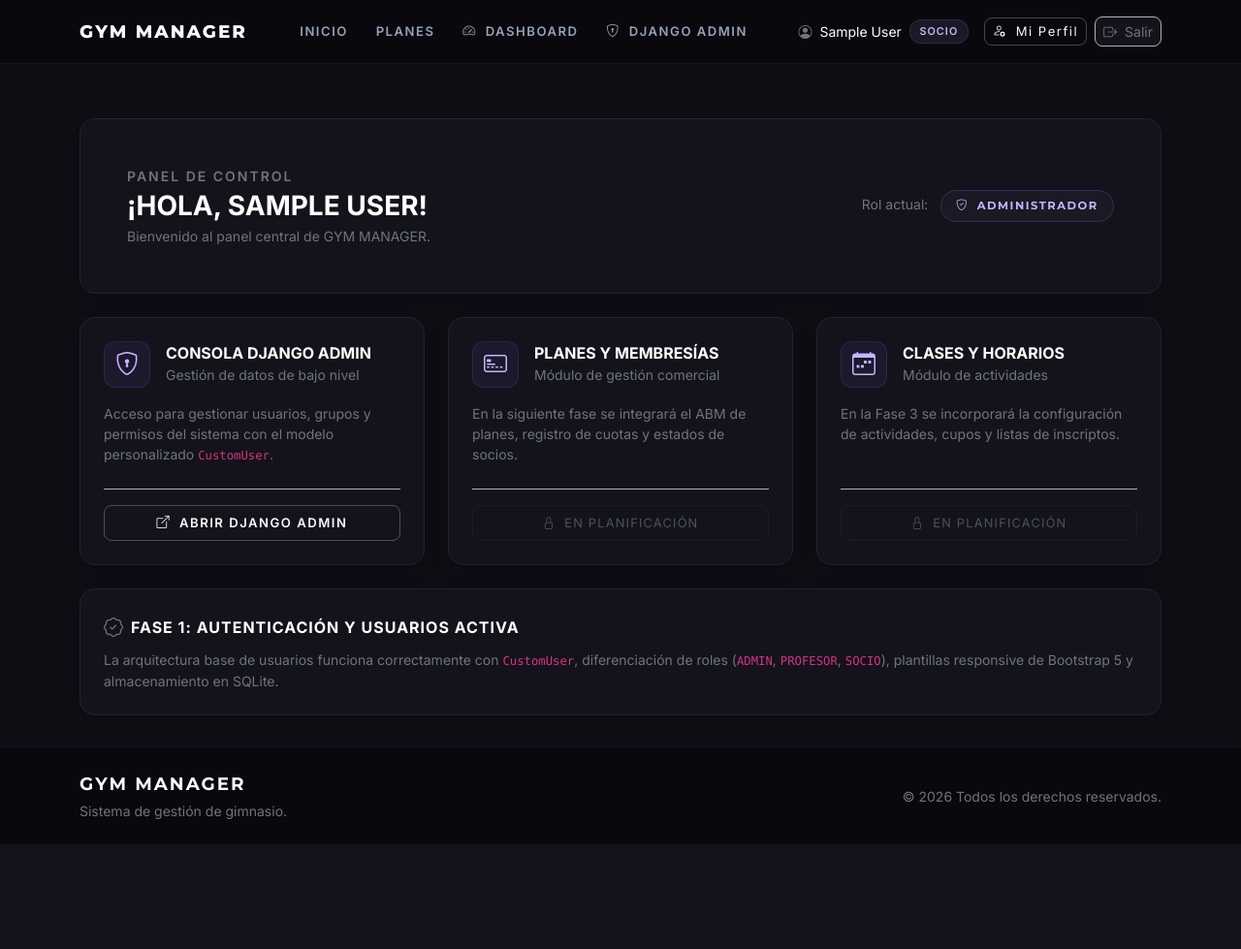
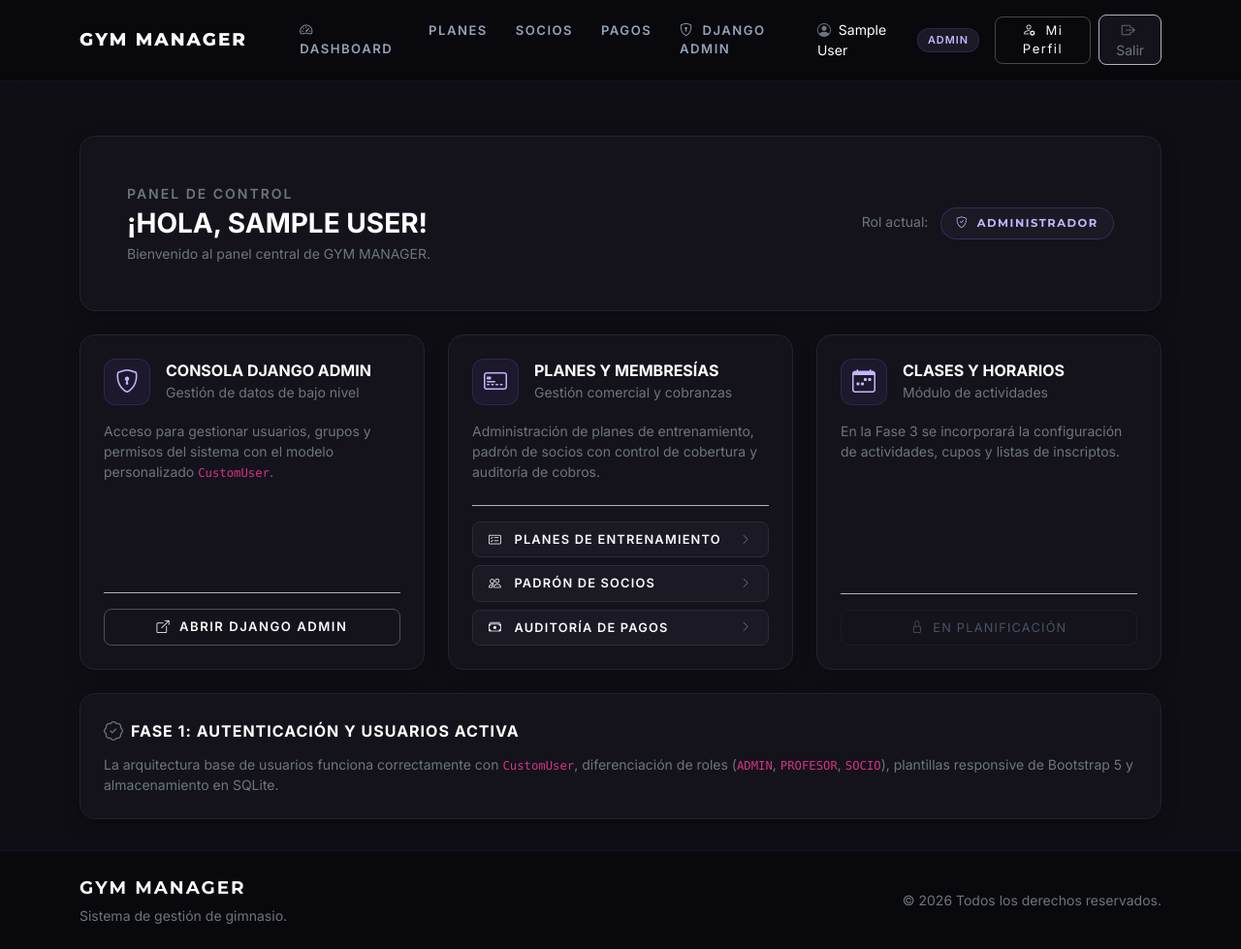
Before and after one commit to Marianoabizanda/Proyecto-Gym, a Django app: page /dashboard/ in a window 1280 px wide. Shown: the whole page at 97% size. Before the commit the page ends 871 px from the top, so only its background shows below. Run offline with Django 5.2, Linux system fonts and the light colour scheme; the visitor is signed in with stand-in values (Sample User, id 1).

Commit message:
Integrar membresias en navbar y dashboard

```diff
--- a/templates/accounts/dashboard.html
+++ b/templates/accounts/dashboard.html
@@ -77,17 +77,26 @@
                     </div>
                     <div>
                         <h5 class="fw-bold text-white mb-0 text-uppercase fs-6">Planes y Membresías</h5>
-                        <small class="text-secondary">Módulo de gestión comercial</small>
+                        <small class="text-secondary">Gestión comercial y cobranzas</small>
                     </div>
                 </div>
                 <p class="text-secondary small mb-0">
-                    En la siguiente fase se integrará el ABM de planes, registro de cuotas y estados de socios.
+                    Administración de planes de entrenamiento, padrón de socios con control de cobertura y auditoría de cobros.
                 </p>
             </div>
-            <div class="mt-4 pt-3 border-top border-dark-subtle">
-                <button class="btn gym-btn-disabled w-100 text-uppercase py-2" disabled>
-                    <i class="bi bi-lock me-1"></i> En planificación
-                </button>
+            <div class="mt-4 pt-3 border-top border-dark-subtle d-flex flex-column gap-2">
+                <a href="{% url 'memberships:plan_list' %}" class="btn gym-btn-card w-100 text-uppercase fw-semibold py-2 text-start px-3 d-flex justify-content-between align-items-center">
+                    <span><i class="bi bi-card-checklist me-2"></i> Planes de Entrenamiento</span>
+                    <i class="bi bi-chevron-right text-secondary small"></i>
+                </a>
+                <a href="{% url 'memberships:member_list' %}" class="btn gym-btn-card w-100 text-uppercase fw-semibold py-2 text-start px-3 d-flex justify-content-between align-items-center">
+                    <span><i class="bi bi-people me-2"></i> Padrón de Socios</span>
+                    <i class="bi bi-chevron-right text-secondary small"></i>
+                </a>
+                <a href="{% url 'memberships:payment_list' %}" class="btn gym-btn-card w-100 text-uppercase fw-semibold py-2 text-start px-3 d-flex justify-content-between align-items-center">
+                    <span><i class="bi bi-cash-stack me-2"></i> Auditoría de Pagos</span>
+                    <i class="bi bi-chevron-right text-secondary small"></i>
+                </a>
             </div>
         </div>
     </div>
@@ -173,20 +182,20 @@
             <div>
                 <div class="d-flex align-items-center mb-3">
                     <div class="gym-dash-icon-box me-3">
-                        <i class="bi bi-check2-circle fs-4"></i>
+                        <i class="bi bi-award fs-4"></i>
                     </div>
                     <div>
-                        <h5 class="fw-bold text-white mb-0 text-uppercase fs-6">Estado de Membresía</h5>
-                        <small class="text-secondary">Información de socio</small>
+                        <h5 class="fw-bold text-white mb-0 text-uppercase fs-6">Mi Membresía</h5>
+                        <small class="text-secondary">Consulta de cobertura y pagos</small>
                     </div>
                 </div>
                 <p class="text-secondary small mb-0">
-                    Tu cuenta está activa con rol de <strong>Socio</strong>. En la Fase 2 podrás ver el vencimiento de tu cuota y tus recibos de pago.
+                    Accedé al detalle de tu plan contratado, fecha de vencimiento, días restantes de cobertura e historial de recibos abonados.
                 </p>
             </div>
             <div class="mt-4 pt-3 border-top border-dark-subtle">
-                <a href="{% url 'accounts:profile' %}" class="btn gym-btn-outline w-100 text-uppercase fw-semibold py-2">
-                    <i class="bi bi-person-gear me-1"></i> Ver mi información de contacto
+                <a href="{% url 'memberships:my_membership' %}" class="btn gym-btn-primary w-100 text-uppercase fw-semibold py-2">
+                    <i class="bi bi-award me-1"></i> Ver Mi Membresía
                 </a>
             </div>
         </div>
--- a/templates/includes/navbar.html
+++ b/templates/includes/navbar.html
@@ -13,18 +13,34 @@
         <div class="collapse navbar-collapse" id="navbarMain">
             <!-- Enlaces Principales de Navegación -->
             <ul class="navbar-nav me-auto mb-2 mb-lg-0 ms-lg-4">
-                <li class="nav-item">
-                    <a class="nav-link gym-nav-link" href="{% url 'accounts:home' %}">Inicio</a>
-                </li>
-                <li class="nav-item">
-                    <a class="nav-link gym-nav-link" href="{% url 'accounts:home' %}#planes">Planes</a>
-                </li>
                 {% if user.is_authenticated %}
                     <li class="nav-item">
                         <a class="nav-link gym-nav-link" href="{% url 'accounts:dashboard' %}">
                             <i class="bi bi-speedometer2 me-1"></i> Dashboard
                         </a>
                     </li>
+                    {% if user.is_admin_role %}
+                        <li class="nav-item">
+                            <a class="nav-link gym-nav-link" href="{% url 'memberships:plan_list' %}">Planes</a>
+                        </li>
+                        <li class="nav-item">
+                            <a class="nav-link gym-nav-link" href="{% url 'memberships:member_list' %}">Socios</a>
+                        </li>
+                        <li class="nav-item">
+                            <a class="nav-link gym-nav-link" href="{% url 'memberships:payment_list' %}">Pagos</a>
+                        </li>
+                    {% elif user.is_professor_role %}
+                        <li class="nav-item">
+                            <a class="nav-link gym-nav-link" href="{% url 'memberships:plan_list' %}">Planes</a>
+                        </li>
+                        <li class="nav-item">
+                            <a class="nav-link gym-nav-link" href="{% url 'memberships:member_list' %}">Socios</a>
+                        </li>
+                    {% else %}
+                        <li class="nav-item">
+                            <a class="nav-link gym-nav-link" href="{% url 'memberships:my_membership' %}">Mi Membresía</a>
+                        </li>
+                    {% endif %}
                     {% if user.is_staff %}
                     <li class="nav-item">
                         <a class="nav-link gym-nav-link text-secondary" href="{% url 'admin:index' %}" target="_blank">
@@ -32,6 +48,13 @@
                         </a>
                     </li>
                     {% endif %}
+                {% else %}
+                    <li class="nav-item">
+                        <a class="nav-link gym-nav-link" href="{% url 'accounts:home' %}">Inicio</a>
+                    </li>
+                    <li class="nav-item">
+                        <a class="nav-link gym-nav-link" href="{% url 'accounts:home' %}#planes">Planes</a>
+                    </li>
                 {% endif %}
             </ul>
 
@@ -43,9 +66,9 @@
                             <i class="bi bi-person-circle me-1 text-secondary"></i>
                             {{ user.get_full_name|default:user.username }}
                         </span>
-                        {% if user.role == 'ADMIN' %}
+                        {% if user.is_admin_role %}
                             <span class="gym-badge-role-nav">Admin</span>
-                        {% elif user.role == 'PROFESOR' %}
+                        {% elif user.is_professor_role %}
                             <span class="gym-badge-role-nav">Profesor</span>
                         {% else %}
                             <span class="gym-badge-role-nav">Socio</span>
```
